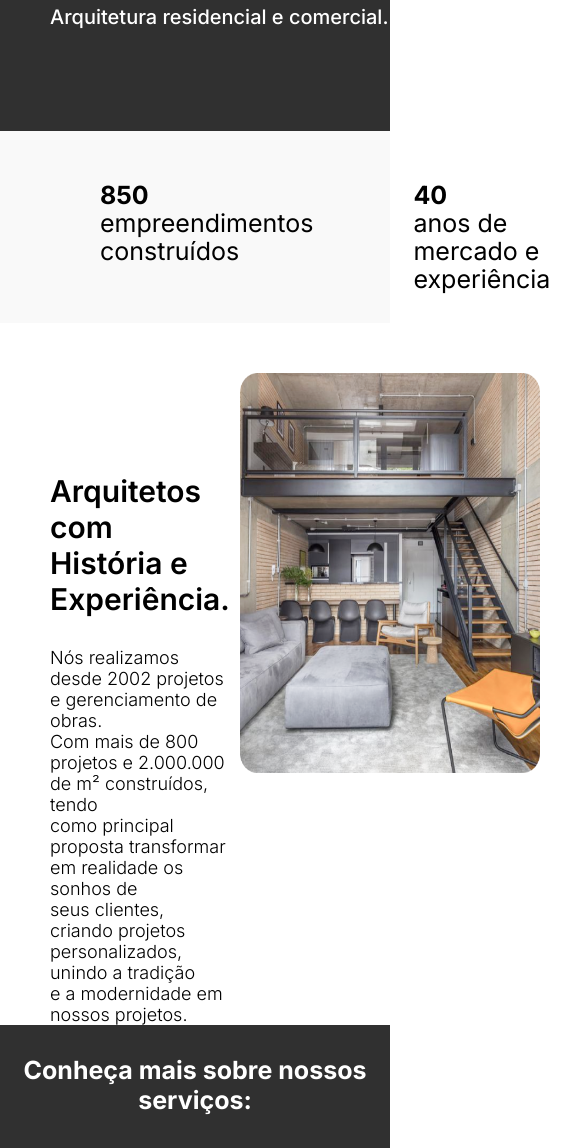
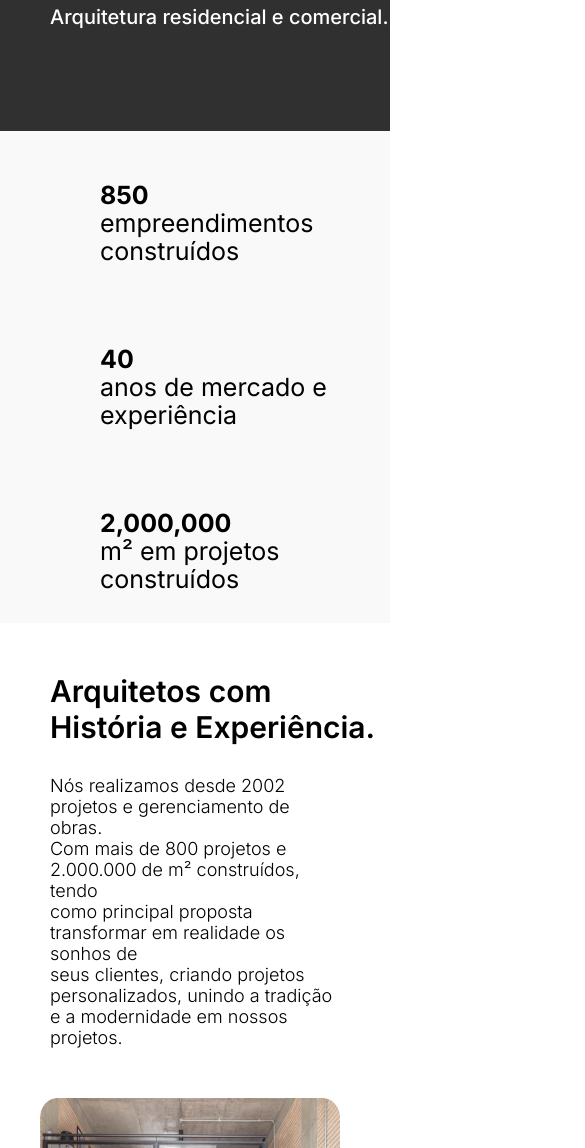
Before and after one commit to Marcelo-Anselmo/Desafio_LandingPage-Arquitetura, a plain HTML site: page index.html in a window 390 px wide. Shown: the part 402-1550 px from the top of the page, 585 px wide, since content can reach past the window. Drawn offline with nearby package versions, Linux system fonts and the light colour scheme.

Commit message:
Web Responsive Functions| Mobile Version

```diff
--- a/CSS/style.css
+++ b/CSS/style.css
@@ -115,3 +115,37 @@ button:hover {
   box-shadow: 0px 15px 20px #05103081;
   transition-duration: 0.5s;
 }
+
+@media only screen and (max-width: 600px) {
+
+  /* Header */
+  #header-title {
+    padding-left: 55px;
+  }
+
+  #header-text {
+    margin-left: 50px;
+  }
+
+  #menu-info {
+    display: flex;
+    flex-direction: column;
+  }
+
+  /* Demo Menu */
+
+  #demo-menu {
+    display: flex;
+    flex-direction: column;
+    align-items: center;
+    justify-content: center;
+  }
+
+  #title-demo {
+    margin-top: 50px;
+  }
+
+  #text-demo {
+    margin-right: 50px;
+  }
+}
```
